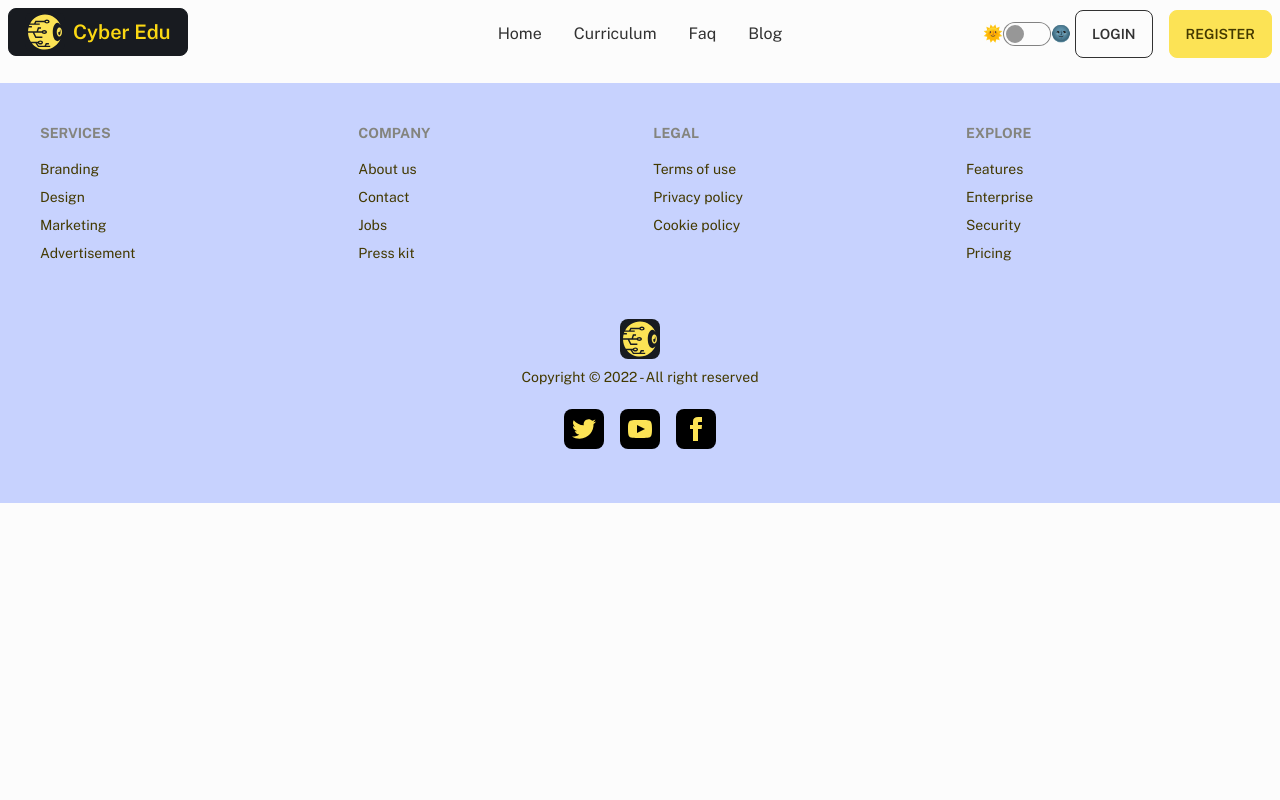
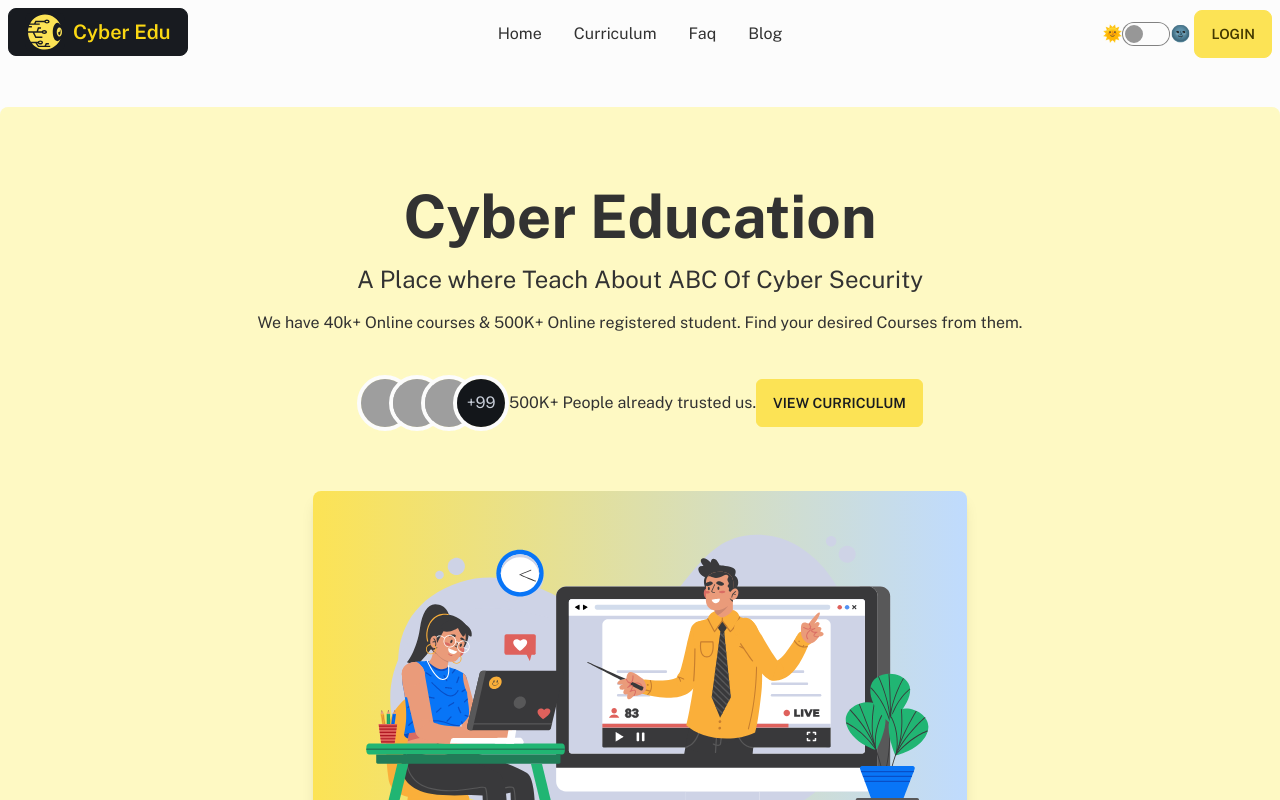
Before and after one commit to Sahariar/cyber-education, a React (Vite) app: page / in a window 1280 px wide. Shown: the top 800 px of the page. Built offline with nearby package versions, Linux system fonts and the light colour scheme; no server answers; grey boxes are pictures that could not be loaded.

Commit message:
update hero header area

```diff
--- a/src/Pages/Home/Home.jsx
+++ b/src/Pages/Home/Home.jsx
@@ -1,10 +1,11 @@
 import React from 'react';
+import Hero from '../../component/Hero/Hero';
 
 const Home = () => {
     return (
-        <div>
-
-        </div>
+        <>
+          <Hero></Hero>
+        </>
     );
 };
 
--- a/src/Pages/Login/Login.jsx
+++ b/src/Pages/Login/Login.jsx
@@ -87,6 +87,48 @@ const Login = () => {
                 <h1 className="text-4xl font-bold text-center text-white">
                     Login Page
                 </h1>
+				<div className="text-sm breadcrumbs text-center justify-center flex mt-4 text-white">
+					<ul>
+						<li>
+							<Link to={'/'}>
+
+								<svg
+									xmlns="http://www.w3.org/2000/svg"
+									fill="none"
+									viewBox="0 0 24 24"
+									className="w-4 h-4 mr-2 stroke-current"
+								>
+									<path
+										strokeLinecap="round"
+										strokeLinejoin="round"
+										strokeWidth="2"
+										d="M3 7v10a2 2 0 002 2h14a2 2 0 002-2V9a2 2 0 00-2-2h-6l-2-2H5a2 2 0 00-2 2z"
+									></path>
+								</svg>
+								Home
+								</Link>
+						</li>
+						<li>
+						<Link to={'/login'}>
+								<svg
+									xmlns="http://www.w3.org/2000/svg"
+									fill="none"
+									viewBox="0 0 24 24"
+									className="w-4 h-4 mr-2 stroke-current"
+								>
+									<path
+										strokeLinecap="round"
+										strokeLinejoin="round"
+										strokeWidth="2"
+										d="M3 7v10a2 2 0 002 2h14a2 2 0 002-2V9a2 2 0 00-2-2h-6l-2-2H5a2 2 0 00-2 2z"
+									></path>
+								</svg>
+								Login
+								</Link>
+						</li>
+					</ul>
+				</div>
+
             </div>
             <div className="container mx-auto">
             <div className="flex">
--- a/src/Pages/Login/Register.jsx
+++ b/src/Pages/Login/Register.jsx
@@ -170,7 +170,7 @@ const Register = () => {
 						<p className="text-sm text-center text-accent">
 							Already have account?
 							<Link to={"/login"}>
-								<span className="focus:underline hover:underline text-accent">
+								<span className="focus:underline hover:underline bg-accent text-primary p-2 mx-2 rounded-md">
 									Login here
 								</span>
 							</Link>
@@ -179,7 +179,7 @@ const Register = () => {
 							<button
 								aria-label="Login with Google"
 								type="button"
-								className="flex items-center justify-center w-full p-4 space-x-4 border rounded-md focus:ring-2 focus:ring-offset-1 dark:border-gray-400 focus:ring-violet-400"
+								className="flex items-center justify-center w-full p-4 space-x-4 border border-black rounded-md focus:ring-2 focus:ring-offset-1 hover:btn-primary"
 								onClick={handleGoogleSubmission}
 							>
 								<svg
--- a/src/component/Hero/Hero.jsx
+++ b/src/component/Hero/Hero.jsx
@@ -1,11 +1,63 @@
-import React from 'react';
+import { useLottie } from "lottie-react";
+import React from "react";
+import { Link } from "react-router-dom";
+import hero from "../../assets/hero.json";
 
 const Hero = () => {
-    return (
-        <div>
+	const lottieAnimOptions = {
+		animationData: hero,
+		loop: true,
+	};
+	const { View } = useLottie(lottieAnimOptions);
+	return (
+		<div className="hero lg:min-h-screen container mx-auto my-10">
+			<div className="flex flex-col md:flex-col-reverse rounded-lg shadow-lg p-6 lg:p-20 bg-info gap-5 w-full">
+				<div className="lg:w-7/12 mx-auto bg-gradient-to-r from-primary to-blue-200 rounded-lg shadow-lg">
+					{View}
+				</div>
+				<div className="w-10/12 mx-auto text-center">
+					<h1 className="text-6xl font-bold ">Cyber Education</h1>
+					<h2 className="text-2xl py-4 ">
+					A Place where Teach About ABC Of Cyber Security
+					</h2>
 
-        </div>
-    );
+            <p>We have 40k+ Online courses & 500K+ Online registered student. Find your desired Courses from them.</p>
+					<div className="ctn flex  flex-col lg:flex-row justify-center items-center py-10">
+						<div className="avatar-group -space-x-6">
+							<div className="avatar">
+								<div className="w-12">
+									<img src="https://placeimg.com/192/192/animals" />
+								</div>
+							</div>
+							<div className="avatar">
+								<div className="w-12">
+									<img src="https://placeimg.com/192/192/arch" />
+								</div>
+							</div>
+							<div className="avatar">
+								<div className="w-12">
+									<img src="https://placeimg.com/192/192/nature" />
+								</div>
+							</div>
+							<div className="avatar placeholder">
+								<div className="w-12 bg-neutral-focus text-neutral-content">
+									<span>+99</span>
+								</div>
+							</div>
+						</div>
+                        <div>
+                        500K+ People already trusted us.
+                        </div>
+                        <Link to={'/curriculum'}>
+                        <span className="btn btn-primary text-neutral cursor-pointer p-4 rounded-md" >
+                        View curriculum
+                        </span>
+                        </Link>
+					</div>
+				</div>
+			</div>
+		</div>
+	);
 };
 
 export default Hero;
--- a/src/component/Shared/Header.jsx
+++ b/src/component/Shared/Header.jsx
@@ -85,7 +85,7 @@ const Header = () => {
 						<span className="btn normal-case text-xl gap-2 btn-neutral">
 							{" "}
 						<Logo> </Logo>
-							<span className="text-primary-focus">Cyber Edu</span>
+							<span className="text-primary-focus hidden md:block">Cyber Edu</span>
 						</span>
 					</Link>{" "}
 				</div>
@@ -124,8 +124,8 @@ const Header = () => {
 						<div className="flex items-center">
 							<div className="dropdown dropdown-end">
 							<div className="tooltip tooltip-primary tooltip-left" data-tip={`Welcome, ${user?.displayName}`}>
-							<label tabIndex={0} className="btn btn-ghost btn-circle avatar">
-									<div className="w-10 rounded-full">
+							<label tabIndex={0} className="btn btn-ghost btn-circle avatar ">
+									<div className="w-10 rounded-full ring ring-primary ring-offset-base-100 ring-offset-2">
 										<img
 											src={
 												user?.photoURL
@@ -159,14 +159,12 @@ const Header = () => {
 						<div className="flex">
 							<div className="auth-area gap-4 flex">
 								<Link to={"/login"}>
-									<span className="btn btn-outline btn-accent-content">
+									<span className="btn btn-primary">
 										{" "}
 										Login
 									</span>{" "}
 								</Link>
-								<Link to={"/register"}>
-									<span className="btn btn-primary"> Register</span>{" "}
-								</Link>
+
 							</div>
 						</div>
 					)}
--- a/tailwind.config.cjs
+++ b/tailwind.config.cjs
@@ -15,7 +15,7 @@ module.exports = {
 
         "base-100": "#FCFCFC",
 
-        "info": "#8CCBF8",
+        "info": "#fef9c3",
 
         "success": "#4ade80",
 
@@ -34,7 +34,7 @@ module.exports = {
 
           "base-100": "#3D3D3D",
 
-          "info": "#3392E6",
+          "info": "#1E252F",
 
           "success": "#44E4A4",
 
```
